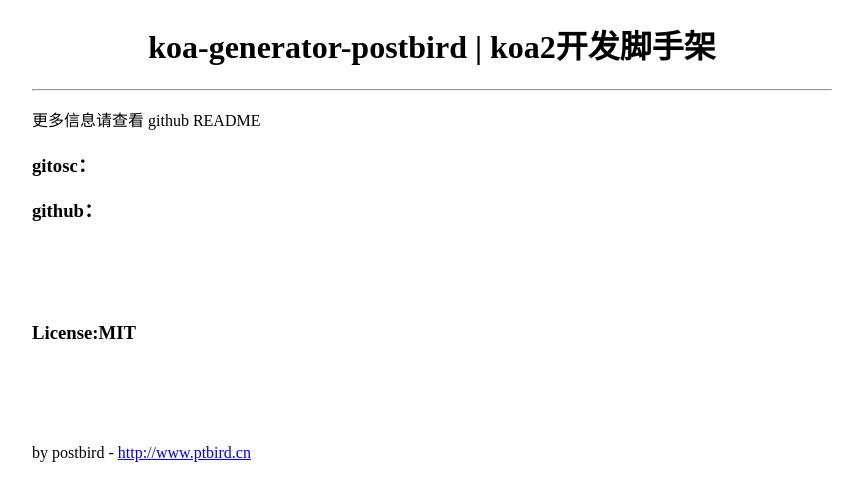
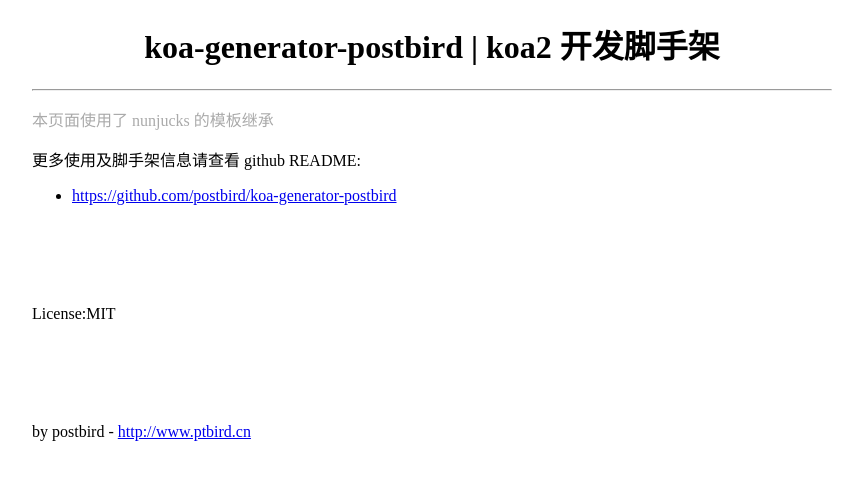
Before and after one commit to postbird/koa-generator-postbird, a website: page views/index.html in a window 1280 px wide. Shown: the whole page, without its empty margins (208-1071 px from the left). Drawn offline with nearby package versions, Linux system fonts and the light colour scheme; files that its build step writes are made by us from their sources.

Commit message:
update views/index.html

```diff
--- a/views/index.html
+++ b/views/index.html
@@ -18,13 +18,15 @@
 
 {%block main%}
 <div class="header">
-  <h1>koa-generator-postbird | koa2开发脚手架</h1>
+  <h1>koa-generator-postbird | koa2 开发脚手架</h1>
   <hr>
   <div class="main">
-    <p>更多信息请查看 github README</p>
-    <h3>gitosc：</h3>
-    <h3>github：</h3>
-    <h3 class="license">License:MIT</h3>
+    <p style="color:#aaaaaa;">本页面使用了 nunjucks 的模板继承</p>
+    <p>更多使用及脚手架信息请查看 github README:</p>
+    <ul>
+      <li><a href="https://github.com/postbird/koa-generator-postbird">https://github.com/postbird/koa-generator-postbird</a></li>
+    </ul>
+    <p class="license">License:MIT</p>
   </div>
   <div class="footer">
     by postbird - <a href="http://www.ptbird.cn">http://www.ptbird.cn</a>
```
Also changed, not shown: readme.md, tests/demo.jpg (added).
